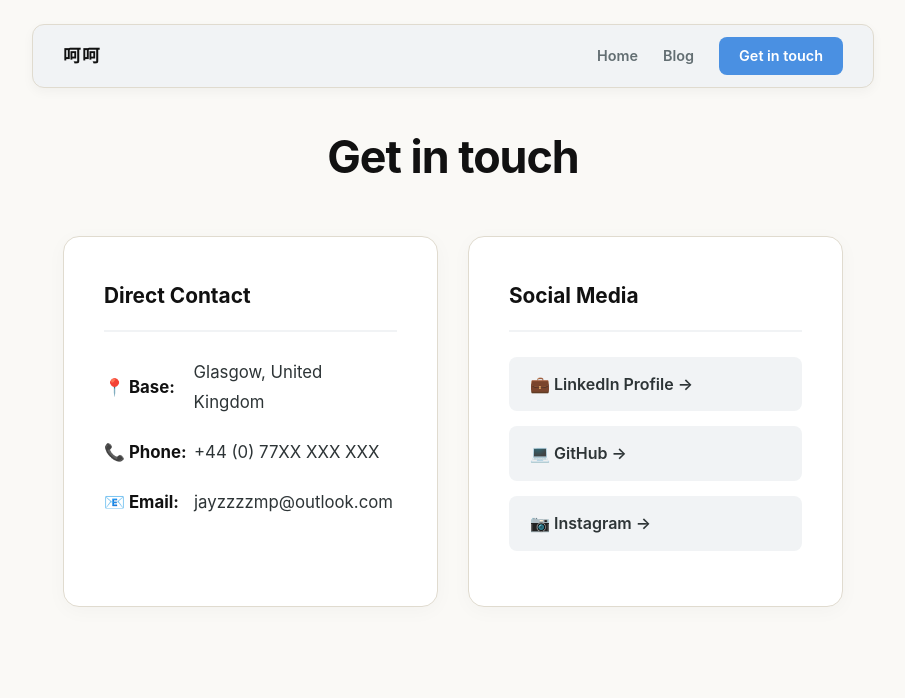
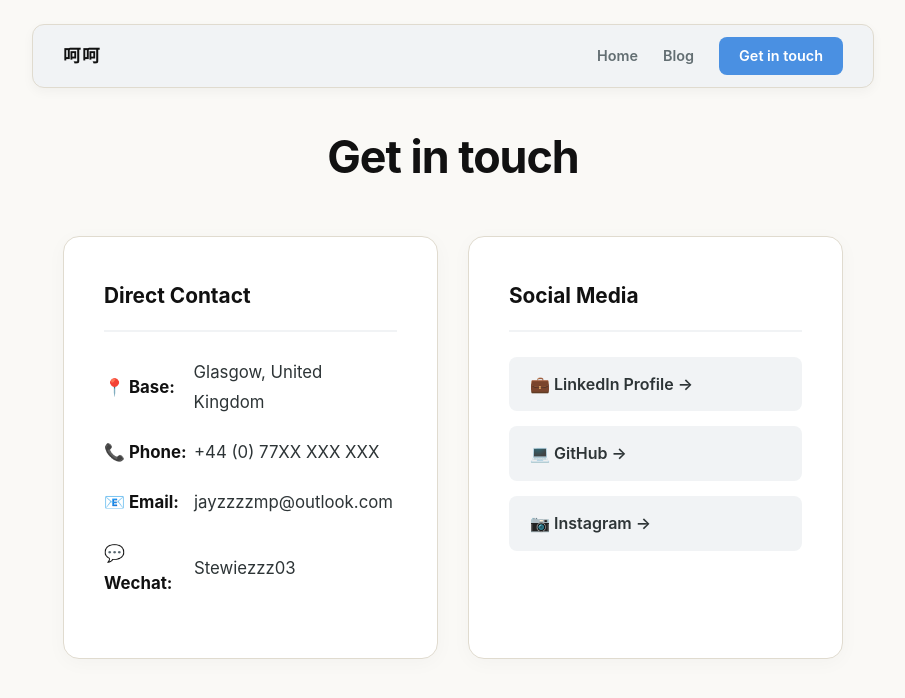
Before and after one commit to jayzzzzmp-commits/jayzzzzmp-commits.github.io, a Jekyll site: the page built from contact.html, in a window 1280 px wide. Shown: the top 698 px of the page, without its empty margins (187-1092 px from the left). Built offline with Jekyll 4.4.1, drawn with Linux system fonts in a browser that asks for light colours.

Commit message:
Update contact.html

```diff
--- a/contact.html
+++ b/contact.html
@@ -103,6 +103,7 @@ title: Get in touch - 呵呵
             <li><b>📍 Base:</b> Glasgow, United Kingdom</li>
             <li><b>📞 Phone:</b> +44 (0) 77XX XXX XXX</li>
             <li><b>📧 Email:</b> jayzzzzmp@outlook.com</li>
+            <li><b>💬 Wechat:</b> Stewiezzz03</li>
         </ul>
     </div>
 
```
